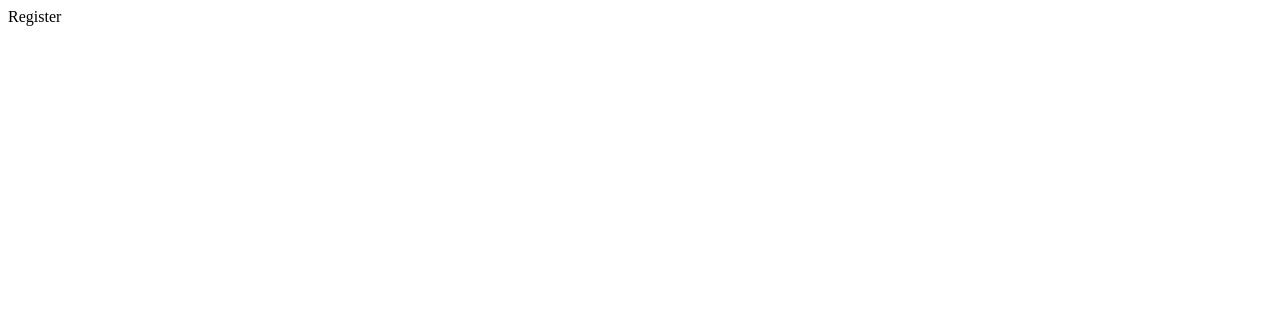
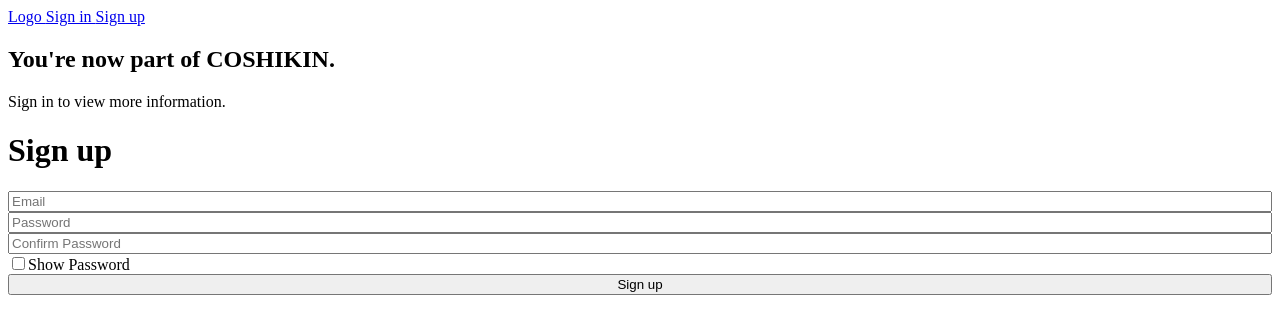
Before and after one commit to kugods-cosikin/frontend, a React (Create React App) app: page /register in a window 1280 px wide. Shown: the top 334 px of the page. Built offline with nearby package versions, Linux system fonts and the light colour scheme; the HTML template or start-up script is replaced by a standard one.

Commit message:
changed file

```diff
--- a/package.json
+++ b/package.json
@@ -3,6 +3,7 @@
   "version": "0.1.0",
   "private": true,
   "dependencies": {
+    "axios": "^1.2.0",
     "react": "^18.2.0",
     "react-dom": "^18.2.0",
     "react-router-dom": "^6.4.3",
--- a/src/App.tsx
+++ b/src/App.tsx
@@ -1,16 +1,20 @@
 import React from 'react';
 import { Route, Routes } from 'react-router-dom';
-import LandingPage from './pages/LandingPage';
-import LoginPage from './pages/LoginPage';
-import RegisterPage from './pages/RegisterPage';
+import LandingPage from './view/LandingPage/LandingPage';
+import LoginPage from './view/LoginPage/LoginPage';
+import NavBar from './view/NavBar/NavBar';
+import RegisterPage from './view/RegisterPage/RegisterPage';
 
 function App() {
   return (
-    <Routes>
-      <Route element={<LandingPage />} path="/" />
-      <Route element={<LoginPage />} path="/login" />
-      <Route element={<RegisterPage />} path="/register" />
-    </Routes>
+    <>
+      <NavBar />
+      <Routes>
+        <Route element={<LandingPage />} path="/" />
+        <Route element={<LoginPage />} path="/login" />
+        <Route element={<RegisterPage />} path="/register" />
+      </Routes>
+    </>
   );
 }
 
--- /dev/null
+++ b/src/components/auth/AuthForm.tsx
@@ -0,0 +1,122 @@
+/* eslint-disable react/button-has-type */
+import axios from 'axios';
+import React, { useState } from 'react';
+import { Link } from 'react-router-dom';
+
+interface Props {
+  type: string;
+}
+
+function AuthForm({ type }: Props) {
+  const text = type === 'login' ? 'Sign in' : 'Sign up';
+
+  const [inputs, setInputs] = useState({
+    email: '',
+    password: '',
+    passwordConfirm: '',
+  });
+  const { email, password, passwordConfirm } = inputs;
+
+  const [passwordView, setPasswordView] = useState(false);
+  const [emailValid, setEmailValid] = useState(true);
+  const [passwordValid, setPasswordValid] = useState(true);
+
+  const validateInputs = (email: string, password: string, passwordConfirm: string) => {
+    const re = /^([\w-]+(?:\.[\w-]+)*)@((?:[\w-]+\.)*\w[\w-]{0,66})\.([a-z]{2,6}(?:\.[a-z]{2})?)$/i;
+    const valid = re.test(email);
+    setEmailValid(valid);
+    if (password.length < 4) {
+      setPasswordValid(false);
+    }
+    if (password !== passwordConfirm) {
+      setPasswordValid(false);
+    } else {
+      setPasswordValid(true);
+    }
+  };
+  const onChange = (e: React.ChangeEvent<HTMLInputElement>) => {
+    const { name, value } = e.target;
+    setInputs({
+      ...inputs,
+      [name]: value,
+    });
+  };
+  const passwordToggle = (e: React.ChangeEvent<HTMLInputElement>) => {
+    setPasswordView(e.target.checked);
+  };
+  const onSubmit = (e: React.FormEvent<HTMLFormElement>) => {
+    e.preventDefault();
+
+    validateInputs(email, password, passwordConfirm);
+
+    if (emailValid && passwordValid) {
+      if (type === 'login') {
+        axios
+          .post('/auth/signin/apply', {
+            email,
+            password,
+          })
+          .then(function (response) {
+            console.log(response);
+          })
+          .catch(function (error) {
+            console.log(error);
+          });
+      }
+      if (type === 'register') {
+        axios
+          .post('/auth/signup/apply', {
+            email,
+            password,
+            passwordConfirm,
+          })
+          .then(function (response) {
+            console.log(response);
+          })
+          .catch(function (error) {
+            console.log(error);
+          });
+      }
+    }
+  };
+  return (
+    <>
+      <div>
+        <h2>{type === 'register' ? "You're now part of COSHIKIN." : 'Welcome back to COSHIKIN :)'}</h2>
+        <p>Sign in to view more information.</p>
+      </div>
+      <h1>{text}</h1>
+      <form onSubmit={onSubmit} style={{ display: 'flex', flexDirection: 'column' }}>
+        <input type="text" name="email" placeholder="Email" onChange={onChange} value={email} />
+        {emailValid === false ? '이메일 양식이 올바르지 않습니다.' : null}
+        <input
+          type={passwordView ? 'text' : 'password'}
+          name="password"
+          placeholder="Password"
+          onChange={onChange}
+          value={password}
+        />
+        {type === 'register' && (
+          <input
+            type={passwordView ? 'text' : 'password'}
+            name="passwordConfirm"
+            placeholder="Confirm Password"
+            onChange={onChange}
+            value={passwordConfirm}
+          />
+        )}
+        {passwordValid === false ? '비밀번호가 일치하지 않습니다!' : null}
+        {type === 'login' && <Link to="/password..?">Forgot Password?</Link>}
+        {type === 'register' && (
+          <span>
+            <input type="checkbox" name="passwordShow" onChange={passwordToggle} />
+            Show Password
+          </span>
+        )}
+        <button>{text}</button>
+      </form>
+    </>
+  );
+}
+
+export default AuthForm;
--- /dev/null
+++ b/src/containers/auth/LoginForm.tsx
@@ -0,0 +1,12 @@
+import React from 'react';
+import AuthForm from '../../components/auth/AuthForm';
+
+function LoginForm() {
+  return (
+    <div>
+      <AuthForm type="login" />
+    </div>
+  );
+}
+
+export default LoginForm;
--- /dev/null
+++ b/src/containers/auth/RegisterForm.tsx
@@ -0,0 +1,12 @@
+import React from 'react';
+import AuthForm from '../../components/auth/AuthForm';
+
+function RegisterForm() {
+  return (
+    <div>
+      <AuthForm type="register" />
+    </div>
+  );
+}
+
+export default RegisterForm;
--- a/src/pages/LoginPage.tsx
+++ /dev/null
@@ -1,7 +0,0 @@
-import React from 'react';
-
-function LoginPage() {
-  return <div>login</div>;
-}
-
-export default LoginPage;
--- a/src/pages/RegisterPage.tsx
+++ /dev/null
@@ -1,7 +0,0 @@
-import React from 'react';
-
-function RegisterPage() {
-  return <div>Register</div>;
-}
-
-export default RegisterPage;
--- a/src/pages/LandingPage.tsx
+++ b/src/view/LandingPage/LandingPage.tsx
@@ -1,7 +1,7 @@
 import React from 'react';
 
 function LandingPage() {
-  return <div>Hello</div>;
+  return <div>Hello.</div>;
 }
 
 export default LandingPage;
--- /dev/null
+++ b/src/view/LoginPage/LoginPage.tsx
@@ -0,0 +1,12 @@
+import React from 'react';
+import LoginForm from '../../containers/auth/LoginForm';
+
+function LoginPage() {
+  return (
+    <div>
+      <LoginForm />
+    </div>
+  );
+}
+
+export default LoginPage;
--- /dev/null
+++ b/src/view/NavBar/NavBar.tsx
@@ -0,0 +1,14 @@
+import React from 'react';
+import { Link } from 'react-router-dom';
+
+function NavBar() {
+  return (
+    <div>
+      <Link to="/">Logo </Link>
+      <Link to="/login">Sign in </Link>
+      <Link to="/register">Sign up </Link>
+    </div>
+  );
+}
+
+export default NavBar;
--- /dev/null
+++ b/src/view/RegisterPage/RegisterPage.tsx
@@ -0,0 +1,12 @@
+import React from 'react';
+import RegisterForm from '../../containers/auth/RegisterForm';
+
+function RegisterPage() {
+  return (
+    <div>
+      <RegisterForm />
+    </div>
+  );
+}
+
+export default RegisterPage;
```
Also changed, not shown: src/components/ProfileList.tsx (deleted, +0 -8 lines), 2 other files (tests, documents, lock files or other folders).
